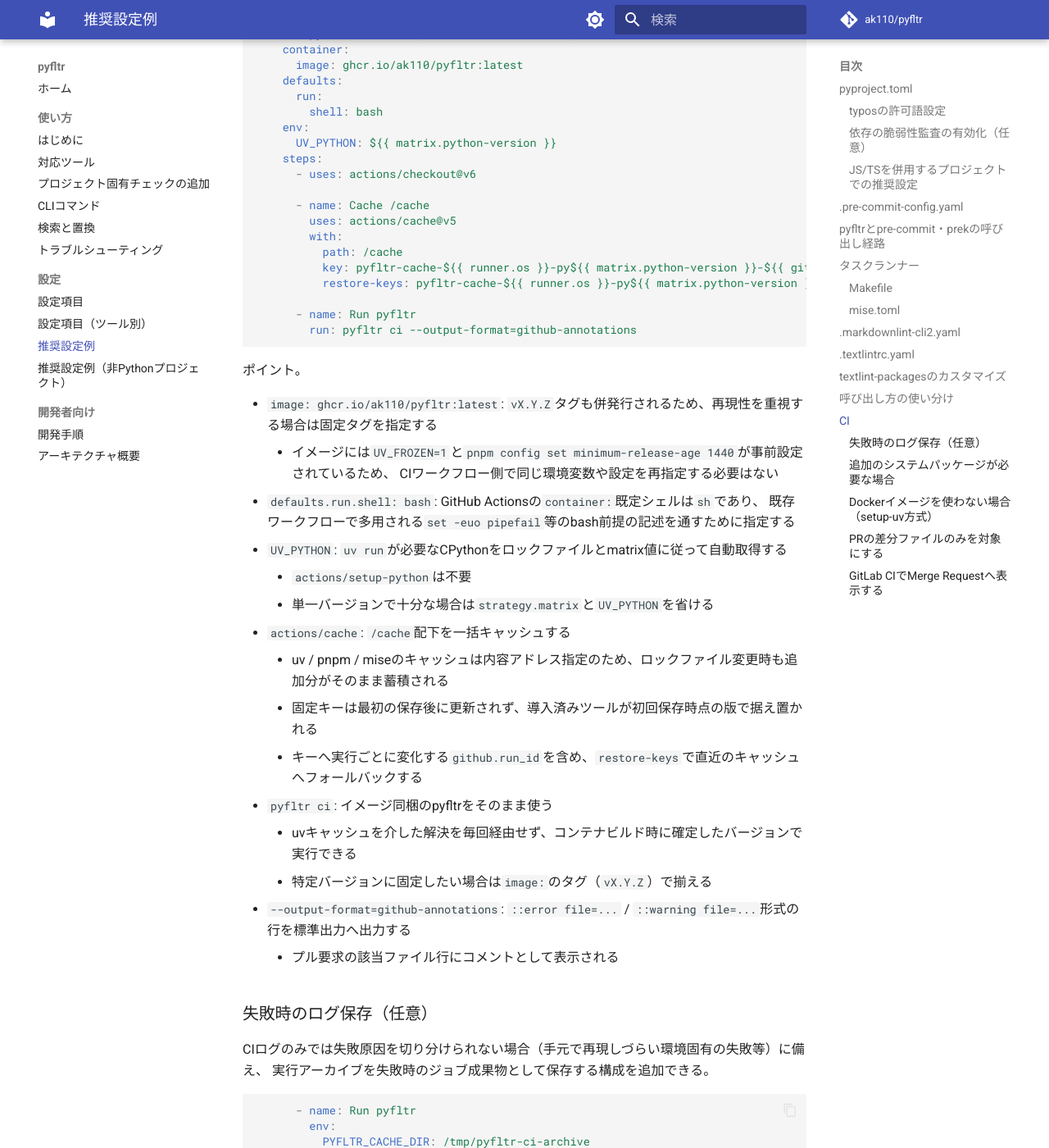
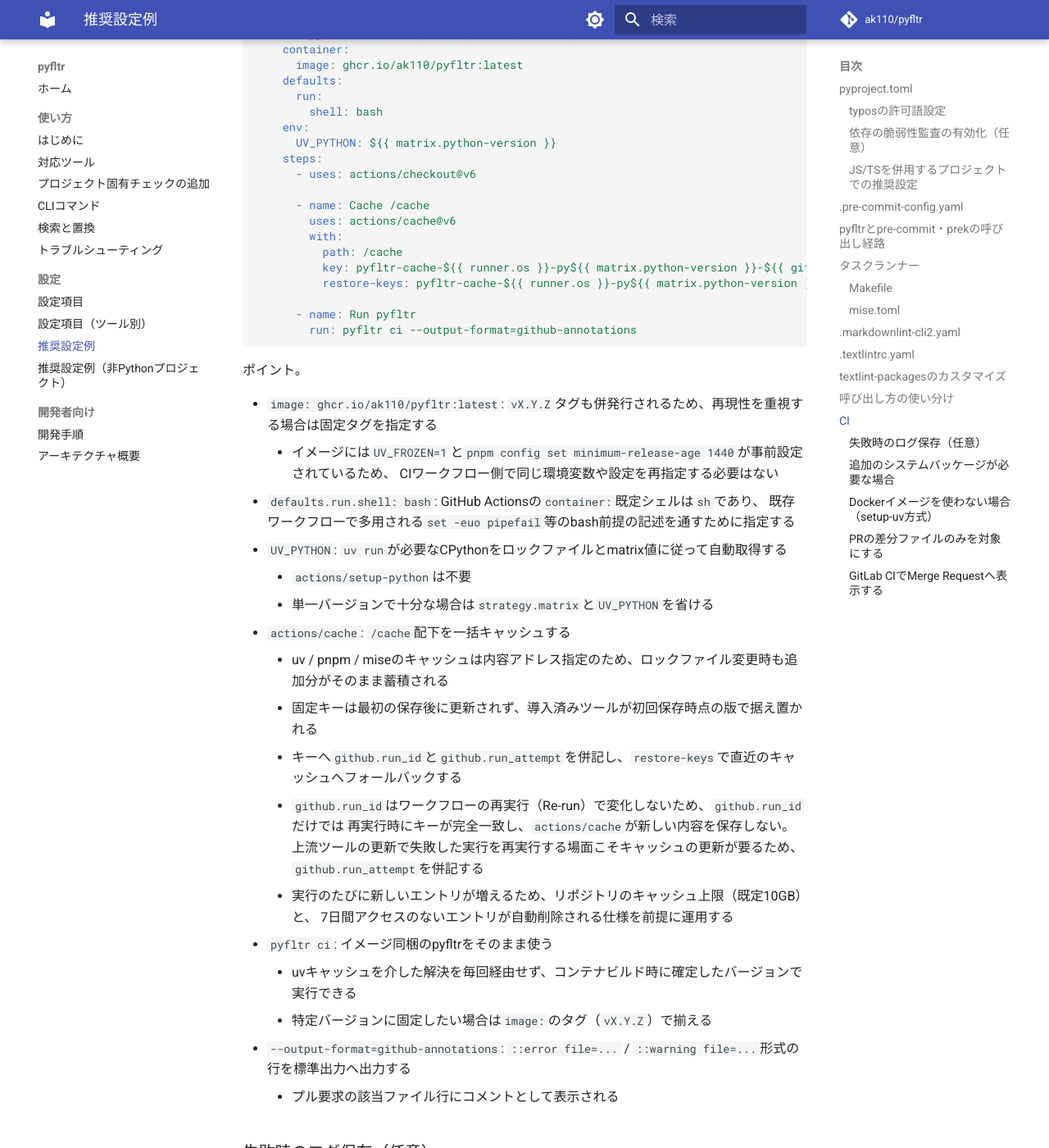
Before and after one commit to ak110/pyfltr, an MkDocs documentation site: the page built from docs/guide/recommended.md, in a window 1280 px wide and 1400 px high, scrolled down 11871 px. Shown: the whole window at 82% size. Built offline with MkDocs 1.6.1 and Material for MkDocs 9.7.7, drawn with Linux system fonts in a browser that asks for light colours; comment, search, counter and statistics services are not loaded.

Commit message:
fix(ci): キャッシュキーへrun_attemptを併記して再実行でも保存させる
github.run_idはワークフロー再実行で変化しないため、github.run_attemptを併記して再実行時もキャッシュを保存する。推奨ガイドのCI例と解説を更新し、actions/cacheのメジャー版表記をv6へ揃える。

フィードバック採用: 20260802-225443-001

フィードバック採用: 20260802-230002-001

再発予防: 再実行を含むキャッシュ更新要件をガイドとCI設定の両方で明示する。

Co-authored-by: Codex <noreply@openai.com>

```diff
--- a/docs/guide/recommended.md
+++ b/docs/guide/recommended.md
@@ -520,10 +520,10 @@ jobs:
       - uses: actions/checkout@v6
 
       - name: Cache /cache
-        uses: actions/cache@v5
+        uses: actions/cache@v6
         with:
           path: /cache
-          key: pyfltr-cache-${{ runner.os }}-py${{ matrix.python-version }}-${{ github.run_id }}
+          key: pyfltr-cache-${{ runner.os }}-py${{ matrix.python-version }}-${{ github.run_id }}-${{ github.run_attempt }}
           restore-keys: pyfltr-cache-${{ runner.os }}-py${{ matrix.python-version }}-
 
       - name: Run pyfltr
@@ -543,7 +543,12 @@ jobs:
 - `actions/cache`: `/cache`配下を一括キャッシュする
     - uv / pnpm / miseのキャッシュは内容アドレス指定のため、ロックファイル変更時も追加分がそのまま蓄積される
     - 固定キーは最初の保存後に更新されず、導入済みツールが初回保存時点の版で据え置かれる
-    - キーへ実行ごとに変化する`github.run_id`を含め、`restore-keys`で直近のキャッシュへフォールバックする
+    - キーへ`github.run_id`と`github.run_attempt`を併記し、`restore-keys`で直近のキャッシュへフォールバックする
+    - `github.run_id`はワークフローの再実行（Re-run）で変化しないため、`github.run_id`だけでは
+      再実行時にキーが完全一致し、`actions/cache`が新しい内容を保存しない。
+      上流ツールの更新で失敗した実行を再実行する場面こそキャッシュの更新が要るため、`github.run_attempt`を併記する
+    - 実行のたびに新しいエントリが増えるため、リポジトリのキャッシュ上限（既定10GB）と、
+      7日間アクセスのないエントリが自動削除される仕様を前提に運用する
 - `pyfltr ci`: イメージ同梱のpyfltrをそのまま使う
     - uvキャッシュを介した解決を毎回経由せず、コンテナビルド時に確定したバージョンで実行できる
     - 特定バージョンに固定したい場合は`image:`のタグ（`vX.Y.Z`）で揃える
```
Also changed, not shown: 1 other file.
